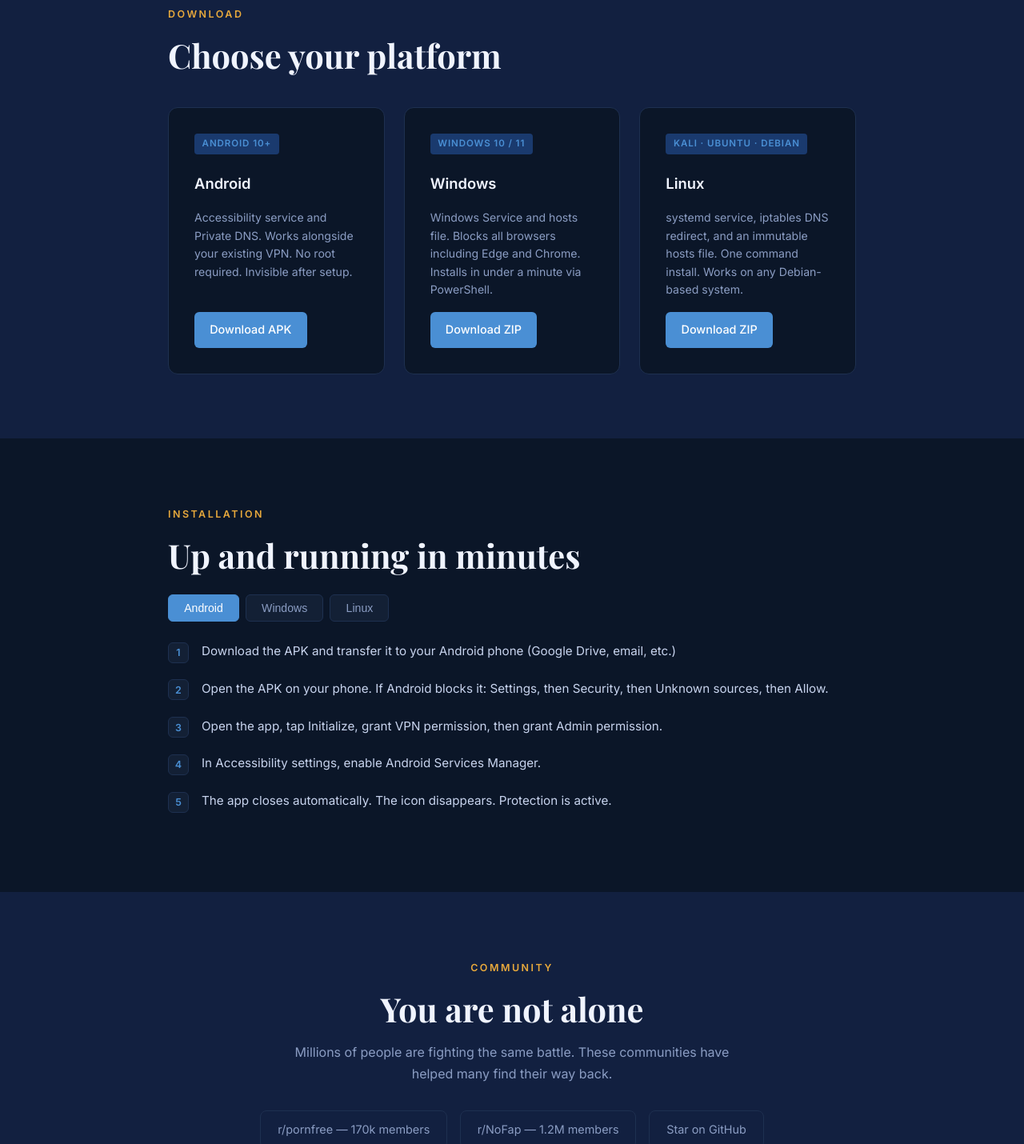
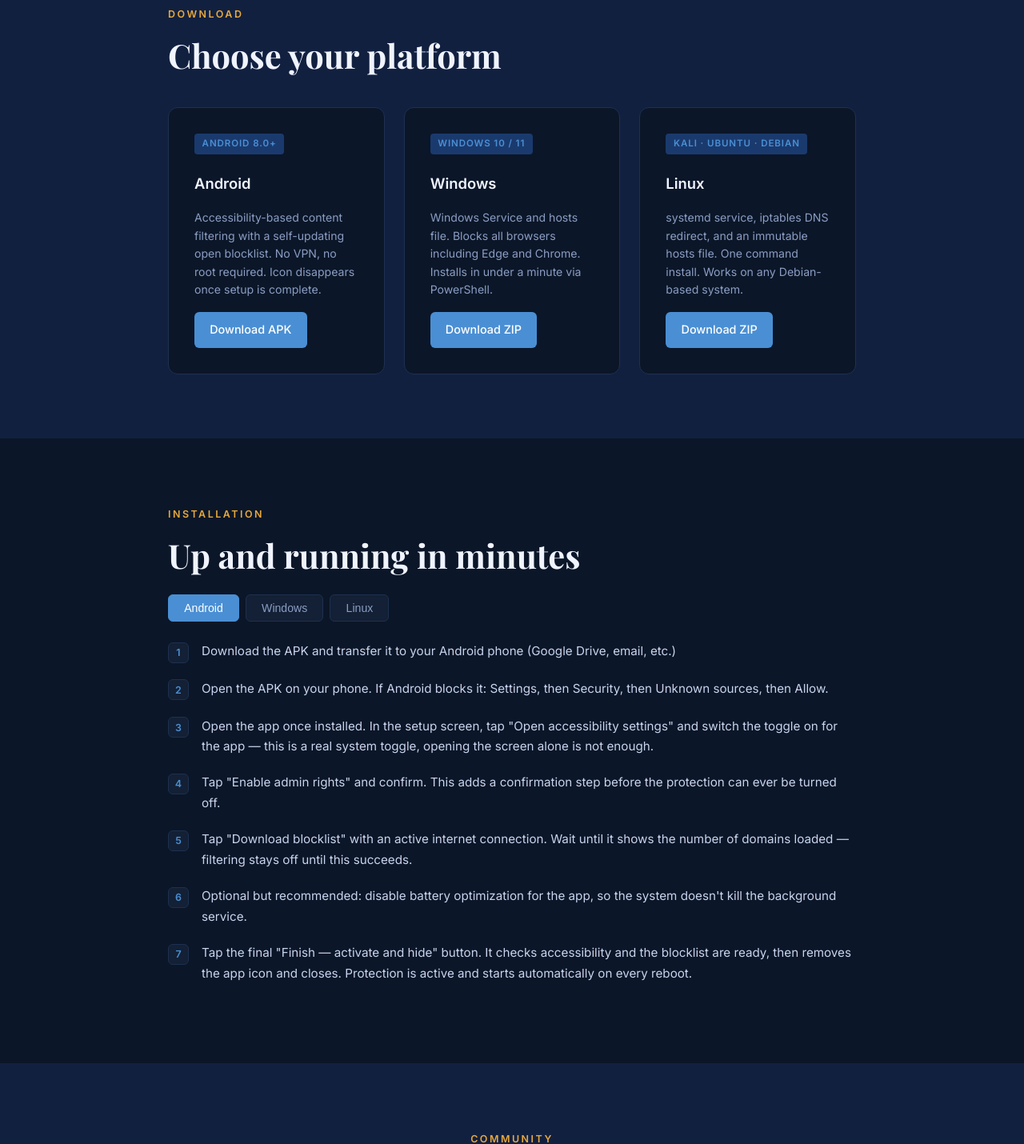
Before and after one commit to Erickbenoit337/setfree, a plain HTML site: page index.html in a window 1280 px wide. Shown: the part 2772-4202 px from the top of the page at 80% size. Drawn offline with nearby package versions, Linux system fonts and the light colour scheme; a web font is replaced by a local one.

Commit message:
Add files via upload

```diff
--- a/index.html
+++ b/index.html
@@ -604,11 +604,11 @@
     <div class="platforms">
 
       <div class="platform-card">
-        <span class="badge">Android 10+</span>
+        <span class="badge">Android 8.0+</span>
         <h3>Android</h3>
         <p>
-          Accessibility service and Private DNS. Works alongside your existing VPN.
-          No root required. Invisible after setup.
+          Accessibility-based content filtering with a self-updating open blocklist.
+          No VPN, no root required. Icon disappears once setup is complete.
         </p>
         <a href="https://github.com/erickbenoit337/setfree/releases/latest/download/SetFree-android.apk"
            class="dl-btn" download>Download APK</a>
@@ -662,15 +662,23 @@
       </div>
       <div class="install-step">
         <div class="install-num">3</div>
-        <p>Open the app, tap Initialize, grant VPN permission, then grant Admin permission.</p>
+        <p>Open the app once installed. In the setup screen, tap "Open accessibility settings" and switch the toggle on for the app — this is a real system toggle, opening the screen alone is not enough.</p>
       </div>
       <div class="install-step">
         <div class="install-num">4</div>
-        <p>In Accessibility settings, enable Android Services Manager.</p>
+        <p>Tap "Enable admin rights" and confirm. This adds a confirmation step before the protection can ever be turned off.</p>
       </div>
       <div class="install-step">
         <div class="install-num">5</div>
-        <p>The app closes automatically. The icon disappears. Protection is active.</p>
+        <p>Tap "Download blocklist" with an active internet connection. Wait until it shows the number of domains loaded — filtering stays off until this succeeds.</p>
+      </div>
+      <div class="install-step">
+        <div class="install-num">6</div>
+        <p>Optional but recommended: disable battery optimization for the app, so the system doesn't kill the background service.</p>
+      </div>
+      <div class="install-step">
+        <div class="install-num">7</div>
+        <p>Tap the final "Finish — activate and hide" button. It checks accessibility and the blocklist are ready, then removes the app icon and closes. Protection is active and starts automatically on every reboot.</p>
       </div>
     </div>
 
```
